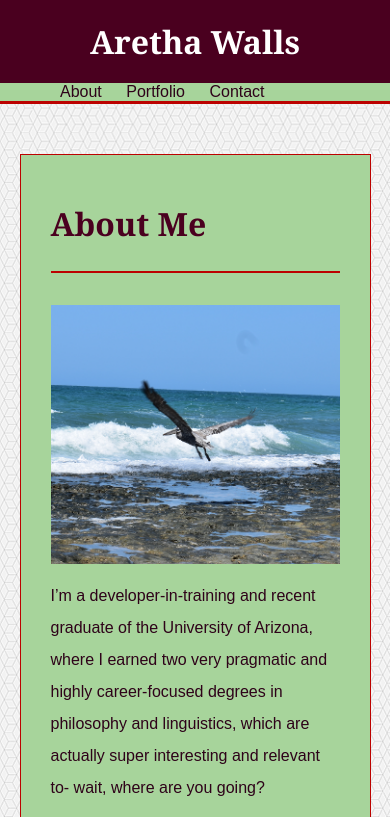
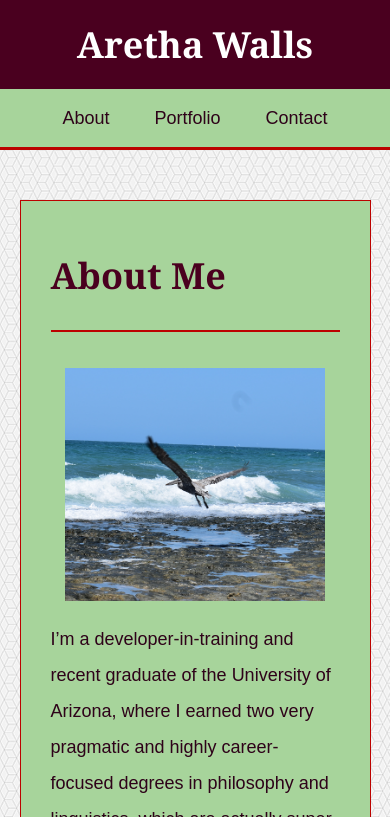
Before and after one commit to ASWalls/Responsive-Portfolio, a plain HTML site: page index.html in a window 390 px wide. Shown: the top 817 px of the page. Drawn offline with Linux system fonts and the light colour scheme.

Commit message:
Finished up 640 header, fussed with portfolio image size and display

```diff
--- a/assets/css/style.css
+++ b/assets/css/style.css
@@ -9,7 +9,7 @@ html, body {
 }
 html {
     box-sizing: border-box;
-    font-size: 16px;
+    font-size: 18px;
 }
 body {
     font-family: 'Arial', 'Helvetica Neue', 'Helvetica', sans-serif;
@@ -240,10 +240,26 @@ footer p {
     }
     nav {
         position: static;
-
+        display: block!important;
+        width: 100%;
+        height: 58px;
+        margin-bottom: 0px;
+        text-align: center;
+    }
+    nav ul {
+        padding-left: 0;
+    }
+    nav li {
+        line-height: 58px;
+        padding-left: 0;
+        margin: 0 20px;
     }
     #about-image {
-        width: 100%;
+        width: 90%;
+        display: block;
+        margin: auto;
+        margin-bottom: 30px;
+        float: none;
     }
 }
 /*End 640px styles*/
```
